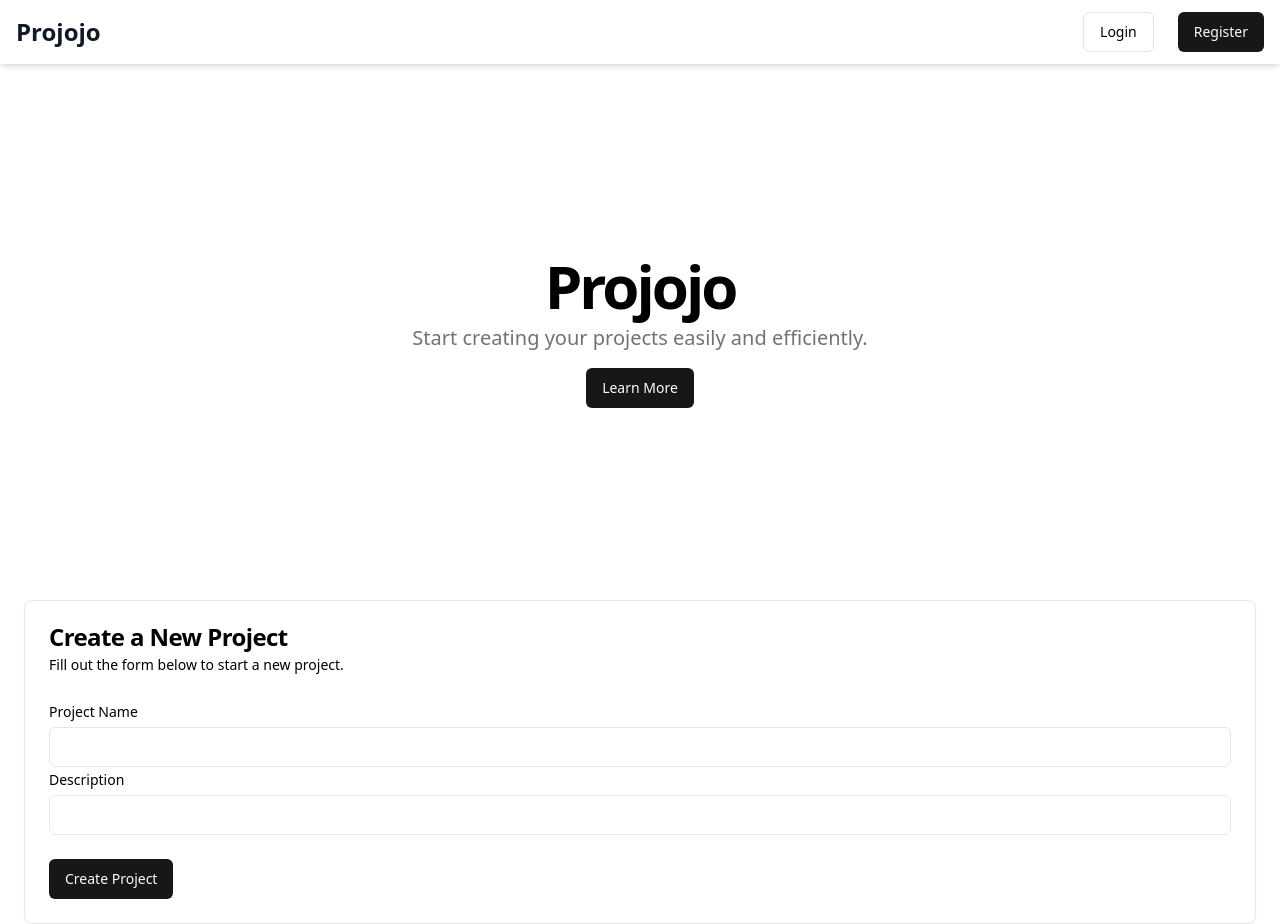
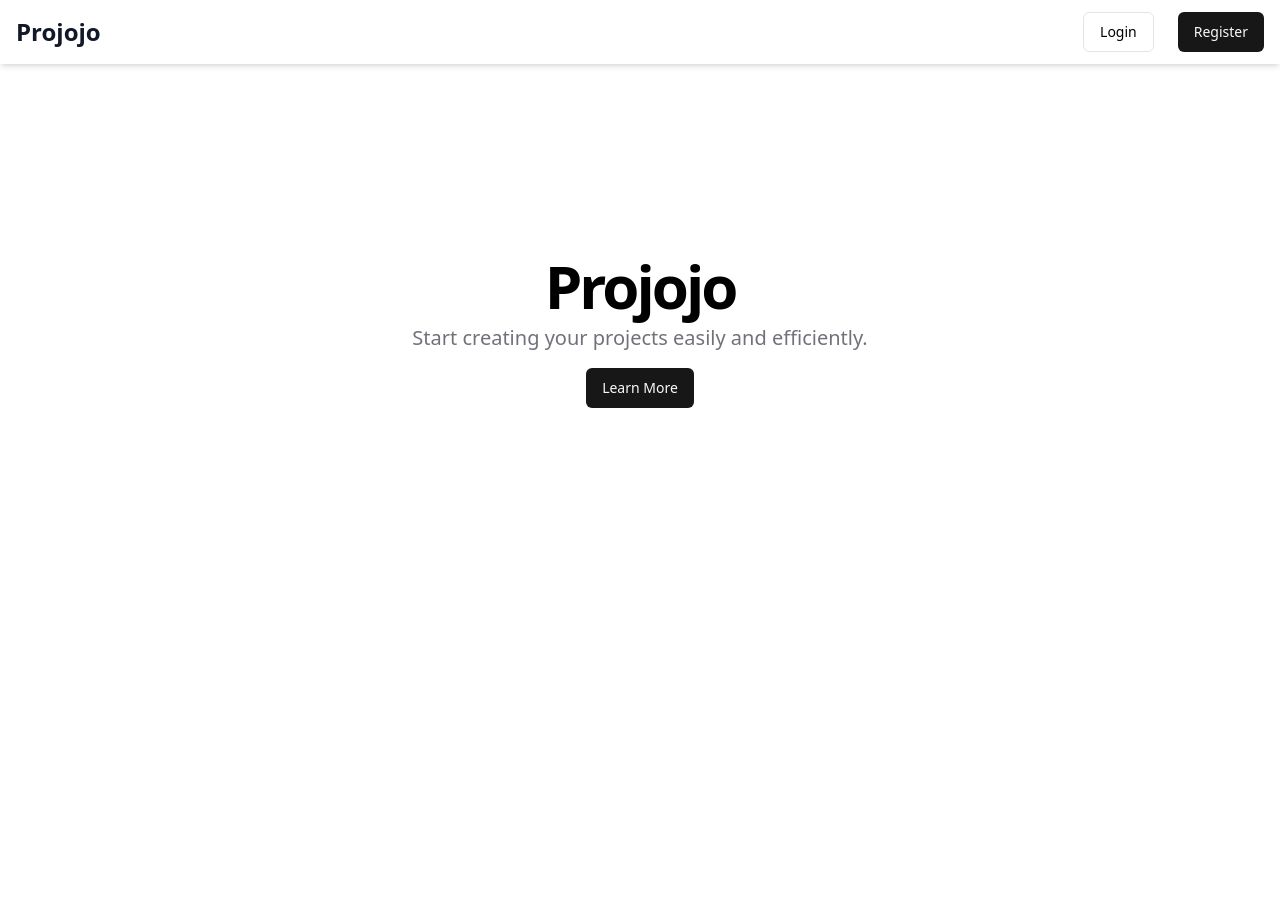
Before and after one commit to HAN-AIM-CMD-WG/ngi-projectportal-front-end, a React (Vite) app in the folder portal/: page / in a window 1280 px wide. After the commit the page ends 800 px from the top, so only its background shows below. Built offline with nearby package versions, Linux system fonts and the light colour scheme.

Commit message:
tried to use state management. didnt work

```diff
--- a/portal/src/components/component/navbar.tsx
+++ b/portal/src/components/component/navbar.tsx
@@ -29,7 +29,7 @@ export function Navbar() {
 
   return (
     <header className="flex justify-between items-center h-16 px-4 bg-white dark:bg-gray-800 shadow-md">
-      <Link className="text-2xl font-semibold text-gray-900 dark:text-gray-200" to="#">
+      <Link className="text-2xl font-semibold text-gray-900 dark:text-gray-200" to="/">
         Projojo
       </Link>
       <div className="flex items-center gap-4">
--- a/portal/src/components/component/project.tsx
+++ b/portal/src/components/component/project.tsx
@@ -3,14 +3,18 @@ import { CardTitle, CardDescription, CardHeader, CardContent, CardFooter, Card }
 import { Label } from "@/components/ui/label";
 import { Button } from "@/components/ui/button";
 import { useState } from "react";
+import { useSelector } from "react-redux";
 
 export function Project() {
   const [projectName, setProjectName] = useState("");
   const [description, setDescription] = useState("");
+  const isLoggedIn = useSelector((state: any) => state.auth.isLoggedIn);
+  const userRoles = useSelector((state: any) => state.auth.user?.roles);
+  const email = useSelector((state: any) => state.auth.user?.email);
 
   const createProject = async () => {
     try {
-      const response = await fetch("/api/project/create/w.nordsiek@han.nl", {
+      const response = await fetch(`/api/project/create/${email}`, {
         method: "POST",
         credentials: "include",
         headers: {
@@ -30,7 +34,9 @@ export function Project() {
   };
 
   return (
-    <Card>
+    <div>
+        {isLoggedIn && userRoles?.includes('OPDRACHTGEVER') && (
+      <Card>
       <CardHeader>
         <CardTitle>Create a New Project</CardTitle>
         <CardDescription>Fill out the form below to start a new project.</CardDescription>
@@ -60,5 +66,8 @@ export function Project() {
         </Button>
       </CardFooter>
     </Card>
-  );
-}
+        )}
+    </div>
+      );
+
+    }
```
